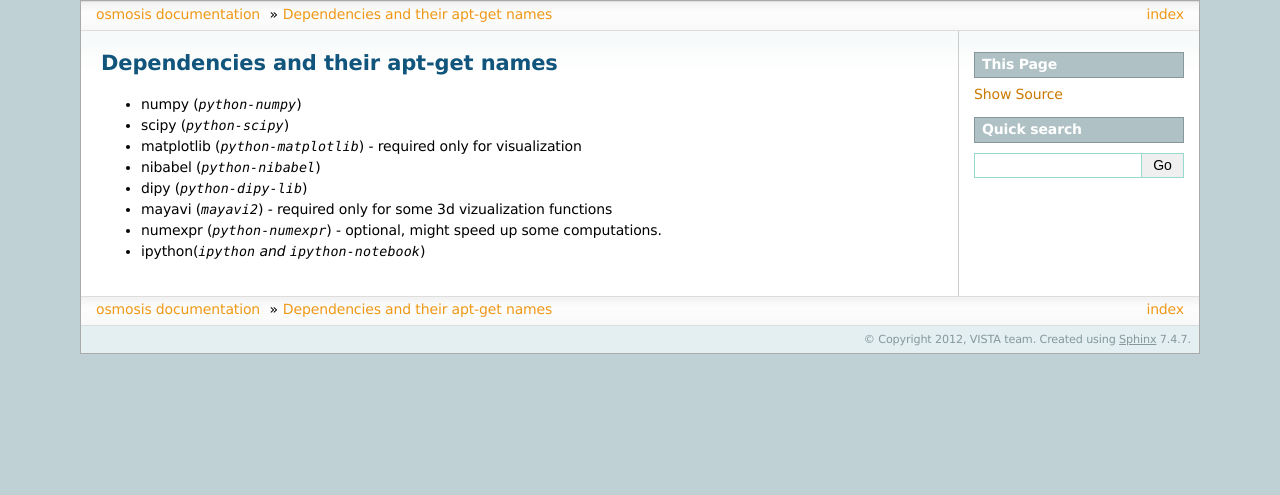
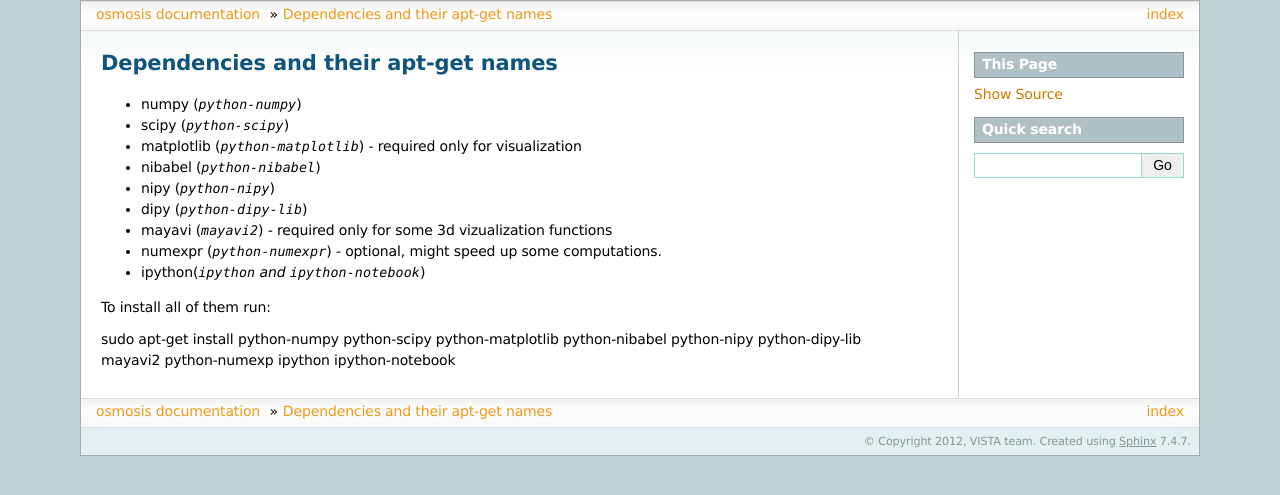
Before and after one commit to arokem/osmosis, a Sphinx documentation site: the page built from doc/dependencies.rst, in a window 1280 px wide. Shown: the top 495 px of the page. Built offline with Sphinx 7.4.7, drawn with Linux system fonts in a browser that asks for light colours; formulas are drawn with MathJax 3; the version number could not be read and is left out.

Commit message:
DOC: Dependencies edited.

```diff
--- a/doc/dependencies.rst
+++ b/doc/dependencies.rst
@@ -6,7 +6,13 @@
 - scipy (`python-scipy`)
 - matplotlib (`python-matplotlib`) - required only for visualization
 - nibabel (`python-nibabel`)
+- nipy (`python-nipy`)
 - dipy (`python-dipy-lib`)
 - mayavi (`mayavi2`) - required only for some 3d vizualization functions
 - numexpr (`python-numexpr`) - optional, might speed up some computations.
 - ipython(`ipython` *and* `ipython-notebook`)
+
+To install all of them run:
+
+sudo apt-get install python-numpy python-scipy python-matplotlib python-nibabel
+python-nipy python-dipy-lib mayavi2 python-numexp ipython ipython-notebook
```
